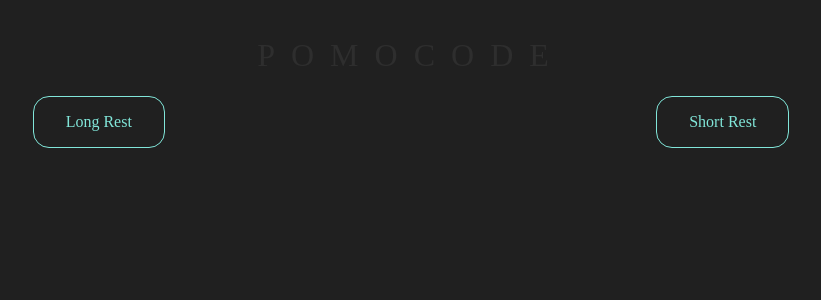
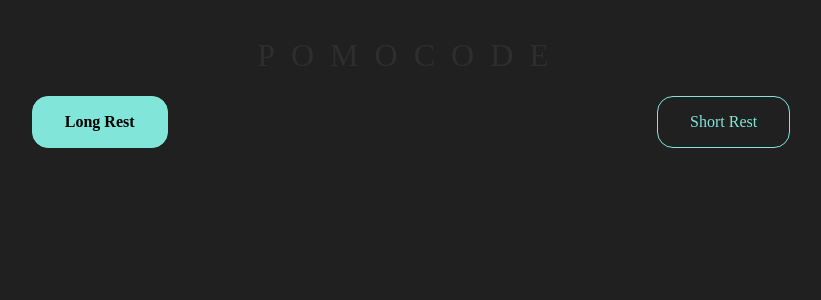
Before and after one commit to devcanovas/pomo, a React (Vite) app: page / in a window 1280 px wide. Shown: the top 300 px of the page, without its empty margins (229-1050 px from the left). Built offline with nearby package versions, Linux system fonts and the light colour scheme.

Commit message:
Adding the property to know how layout the button must to be setted, selected or unselected

```diff
--- a/src/Pages/Pomodoro/index.jsx
+++ b/src/Pages/Pomodoro/index.jsx
@@ -23,7 +23,7 @@ export default function PomodoroPage() {
       <Title>POMOCODE</Title>
       <div></div>
       <ButtonContainer>
-        <ButtonRest>Long Rest</ButtonRest>
+        <ButtonRest isSelected={true}>Long Rest</ButtonRest>
         <ButtonRest>Short Rest</ButtonRest>
       </ButtonContainer>
     </Container>
--- a/src/components/ButtonRest/index.jsx
+++ b/src/components/ButtonRest/index.jsx
@@ -13,9 +13,25 @@ const UnselectedButton = styled.button`
     color: black;
     font-weight: bold;
     letter-spacing: 0.1rem;
+    cursor: pointer;
+  }
+`;
+
+const SelectedButton = styled.button`
+  background-color: #81e6d9;
+  padding: 1rem 2rem;
+  color: black;
+  font-family: "GeistUltraLight";
+  border: 1px solid #81e6d9;
+  border-radius: 1rem;
+  font-weight: bold;
+  transition: 0.5s;
+  &:hover {
+    cursor: pointer;
+    letter-spacing: 0.1rem;
   }
 `;
 
 export default function ButtonRest({ children, isSelected }) {
-  return <UnselectedButton>{children}</UnselectedButton>;
+  return isSelected ? <SelectedButton>{children}</SelectedButton> : <UnselectedButton>{children}</UnselectedButton>;
 }
```
